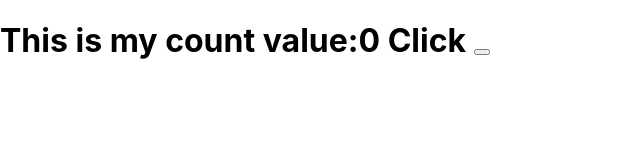
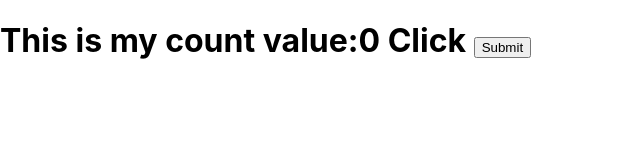
Before and after one commit to HimaGirija99/React-Project, a React (Create React App) app: page / in a window 1280 px wide. Shown: the top 160 px of the page, without its empty margins (0-640 px from the left). Built offline with nearby package versions, Linux system fonts and the light colour scheme.

Commit message:
commit 57

```diff
--- a/src/components/Ue.js
+++ b/src/components/Ue.js
@@ -15,7 +15,7 @@ function Ue(){
             <h1>
                 This is my count value:{count}
                 <label> Click </label>
-                <button onClick={incrementCount}></button>
+                <button onClick={incrementCount}>Submit</button>
             </h1>
         </div>
     )
```
